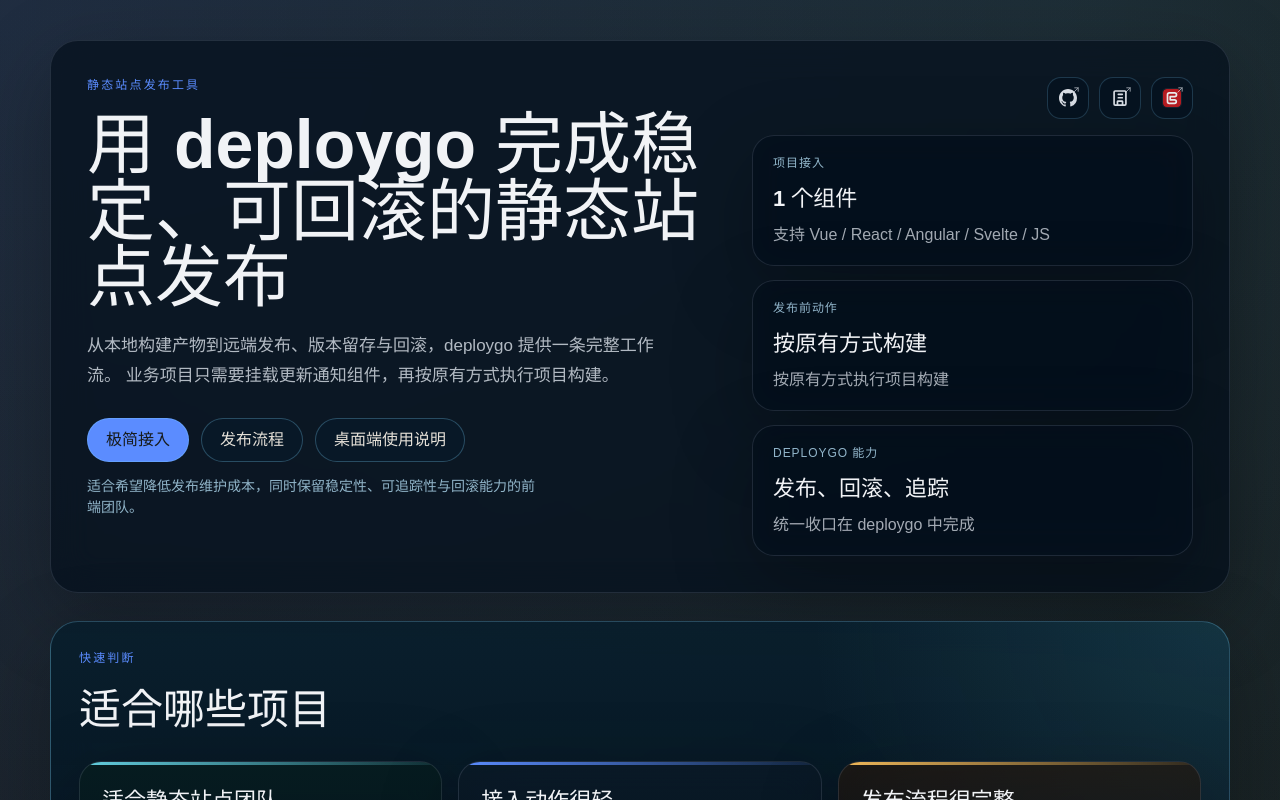
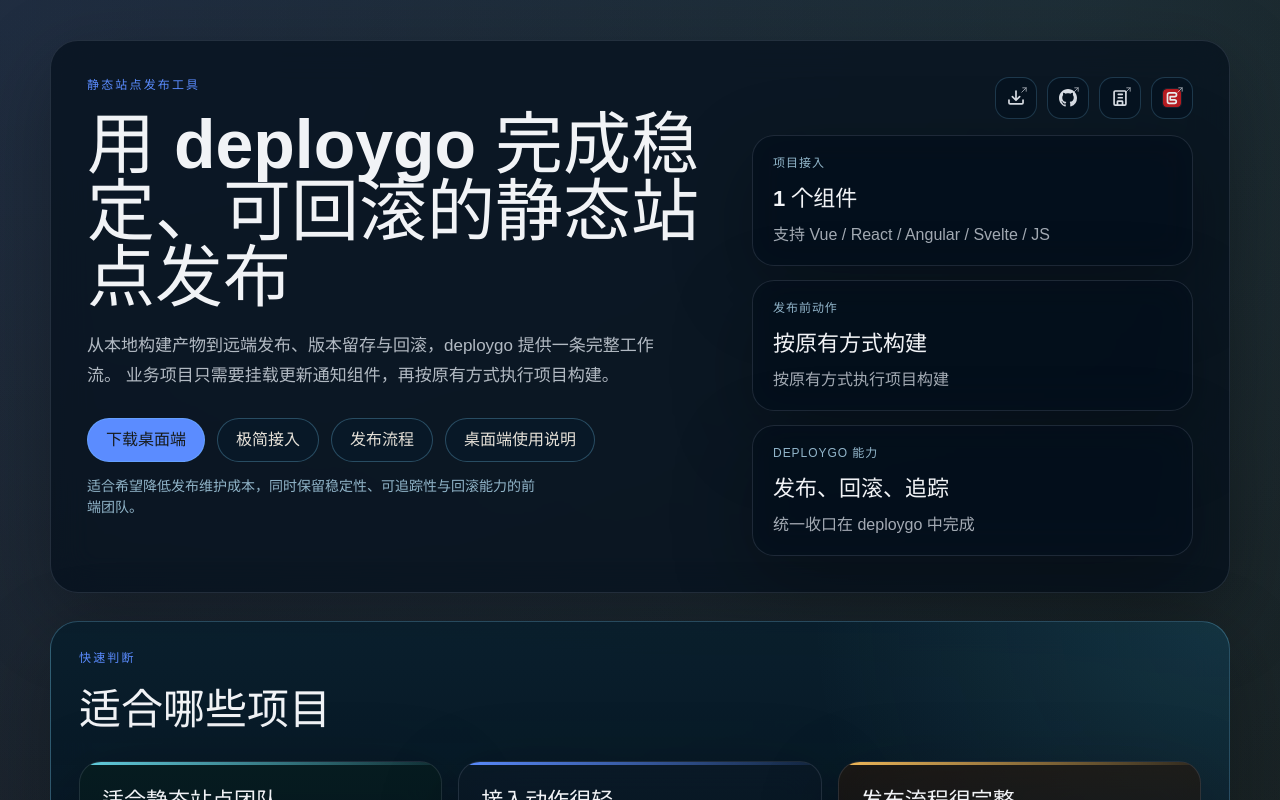
Before and after one commit to YongHangPu/deploygo, a Vue app: page / in a window 1280 px wide. Shown: the top 800 px of the page. Built offline with nearby package versions, Linux system fonts and the light colour scheme; a web font is replaced by a local one.

Commit message:
feat: 演示页与 README 增加桌面端下载入口
演示页 hero 区新增「下载桌面端」主按钮，快捷链接区新增 Releases 入口；README 顶部增加醒目的完整版下载链接。

```diff
--- a/src/DemoApp.vue
+++ b/src/DemoApp.vue
@@ -56,6 +56,11 @@
 const isVueFramework = computed(() => selectedFramework.value === 'vue3' || selectedFramework.value === 'vue2')
 
 const projectLinks = [
+  {
+    label: '下载桌面端',
+    href: 'https://github.com/YongHangPu/deploygo/releases',
+    icon: 'download'
+  },
   {
     label: 'GitHub 主页',
     href: 'https://github.com/YongHangPu',
@@ -365,7 +370,8 @@
           业务项目只需要挂载更新通知组件，再按原有方式执行项目构建。
         </p>
         <div class="hero-actions">
-          <a href="#start-here" class="primary-link">极简接入</a>
+          <a href="https://github.com/YongHangPu/deploygo/releases" class="primary-link" target="_blank" rel="noreferrer">下载桌面端</a>
+          <a href="#start-here" class="secondary-link">极简接入</a>
           <a href="#workflow" class="secondary-link">发布流程</a>
           <a href="#desktop-guide" class="secondary-link">桌面端使用说明</a>
         </div>
@@ -383,7 +389,11 @@
             :title="item.label"
             :aria-label="item.label"
           >
-            <svg v-if="item.icon === 'github'" viewBox="0 0 16 16" aria-hidden="true" class="hero-quick-link-icon">
+            <svg v-if="item.icon === 'download'" viewBox="0 0 16 16" aria-hidden="true" class="hero-quick-link-icon">
+              <path d="M2.75 14A1.75 1.75 0 0 1 1 12.25v-2.5a.75.75 0 0 1 1.5 0v2.5c0 .138.112.25.25.25h10.5a.25.25 0 0 0 .25-.25v-2.5a.75.75 0 0 1 1.5 0v2.5A1.75 1.75 0 0 1 13.25 14Z" fill="currentColor" />
+              <path d="M7.25 1.75a.75.75 0 0 1 1.5 0v6.44l1.97-1.97a.75.75 0 1 1 1.06 1.06l-3.25 3.25a.75.75 0 0 1-1.06 0L4.22 7.28a.75.75 0 0 1 1.06-1.06l1.97 1.97Z" fill="currentColor" />
+            </svg>
+            <svg v-else-if="item.icon === 'github'" viewBox="0 0 16 16" aria-hidden="true" class="hero-quick-link-icon">
               <path d="M8 0C3.58 0 0 3.58 0 8c0 3.54 2.29 6.53 5.47 7.59c.4.07.55-.17.55-.38c0-.19-.01-.82-.01-1.49c-2.01.37-2.53-.49-2.69-.94c-.09-.23-.48-.94-.82-1.13c-.28-.15-.68-.52-.01-.53c.63-.01 1.08.58 1.23.82c.72 1.21 1.87.87 2.33.66c.07-.52.28-.87.5-1.07c-1.78-.2-3.64-.89-3.64-3.95c0-.87.31-1.59.82-2.15c-.08-.2-.36-1.02.08-2.12c0 0 .67-.21 2.2.82c.64-.18 1.32-.27 2-.27s1.36.09 2 .27c1.53-1.04 2.2-.82 2.2-.82c.44 1.1.16 1.92.08 2.12c.51.56.82 1.27.82 2.15c0 3.07-1.87 3.75-3.65 3.95c.29.25.54.73.54 1.48c0 1.07-.01 1.93-.01 2.2c0 .21.15.46.55.38A8.013 8.013 0 0 0 16 8c0-4.42-3.58-8-8-8Z" fill="currentColor" />
             </svg>
             <svg v-else-if="item.icon === 'repository'" viewBox="0 0 16 16" aria-hidden="true" class="hero-quick-link-icon">
```
Also changed, not shown: 1 other file (tests, documents, lock files or other folders).
